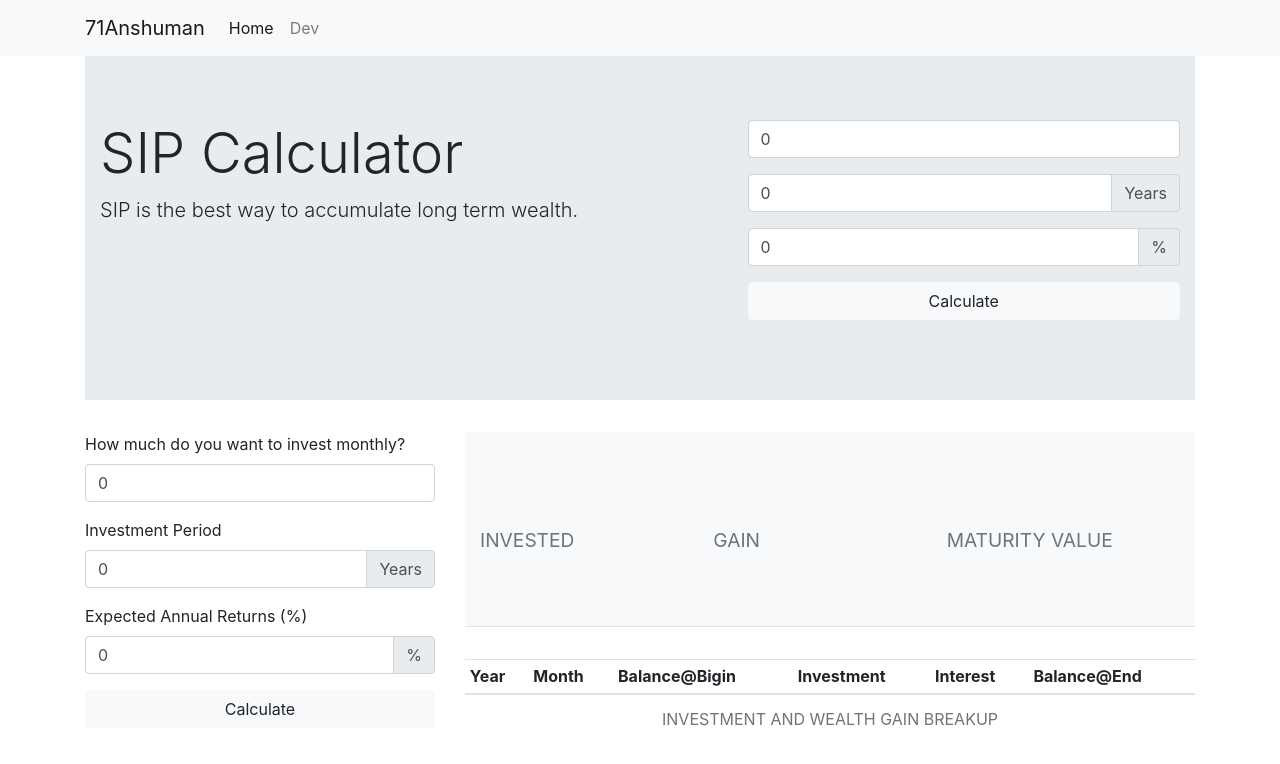
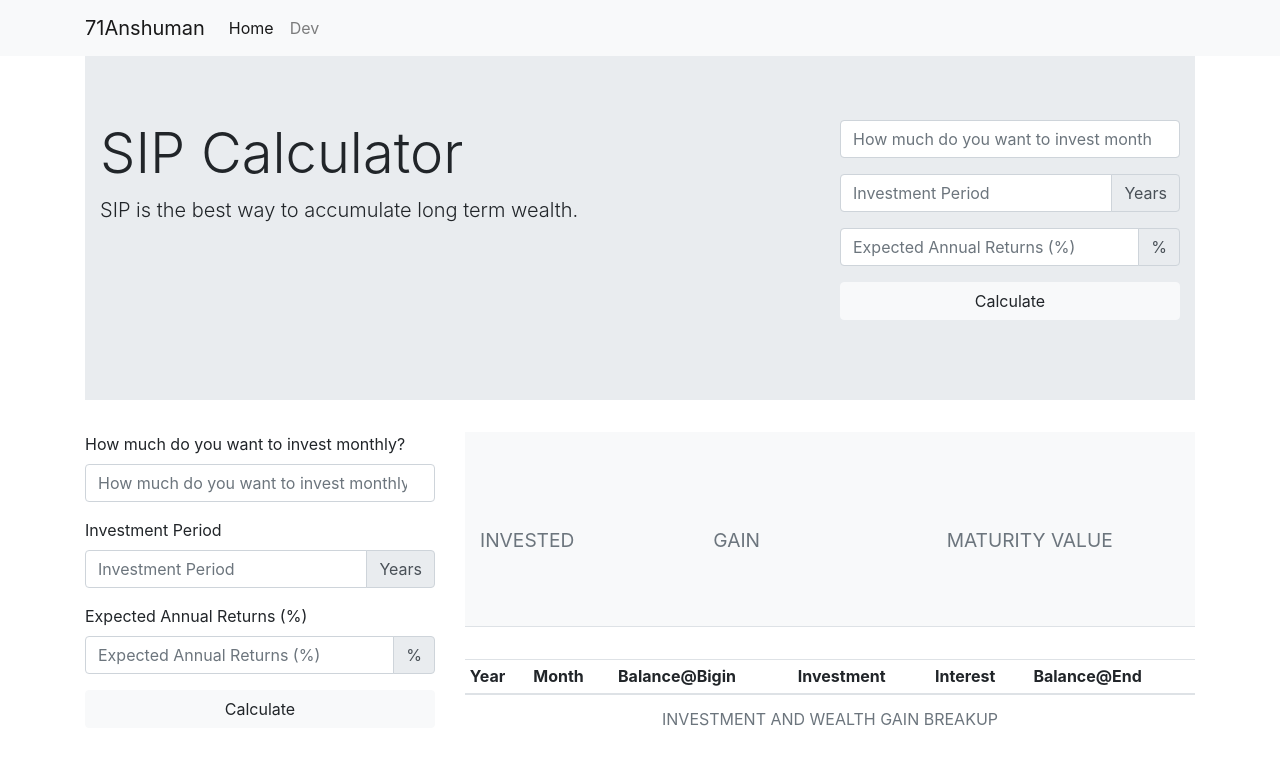
Before and after one commit to 71anshuman/utils, a React (Create React App) app: page / in a window 1280 px wide. Shown: the top 764 px of the page. Built offline with nearby package versions, Linux system fonts and the light colour scheme; what financejs would draw is missing.

Commit message:
added github pages deploy script

```diff
--- a/package.json
+++ b/package.json
@@ -2,11 +2,13 @@
   "name": "tools-reactjs",
   "version": "0.1.0",
   "private": true,
+  "homepage": "https://71anshuman.github.io/tools-reactjs",
   "dependencies": {
     "@testing-library/jest-dom": "^5.11.10",
     "@testing-library/react": "^11.2.6",
     "@testing-library/user-event": "^12.8.3",
     "financejs": "^4.1.0",
+    "gh-pages": "^3.1.0",
     "react": "^17.0.2",
     "react-dom": "^17.0.2",
     "react-intl": "^5.15.7",
@@ -15,6 +17,8 @@
     "web-vitals": "^1.1.1"
   },
   "scripts": {
+    "predeploy": "npm run build",
+    "deploy": "gh-pages -b master -d build",
     "start": "react-scripts start",
     "build": "react-scripts build",
     "test": "react-scripts test",
--- a/src/App.js
+++ b/src/App.js
@@ -7,9 +7,9 @@ import Breakup from './components/Breakup';
 let finance = new Finance();
 
 function App() {
-  const [sipAmount, setSipAmount] = useState(0);
-  const [period, setPeriod] = useState(0);
-  const [rateOfReturn, setRateOfReturn] = useState(0);
+  const [sipAmount, setSipAmount] = useState();
+  const [period, setPeriod] = useState();
+  const [rateOfReturn, setRateOfReturn] = useState();
   const [meta, setMeta] = useState({});
   const [data, setData] = useState([]);
 
@@ -38,14 +38,12 @@ function App() {
     }
     setData(transactions);
     const invested = period * 12 * sipAmount;
-    const CAGR = finance.CAGR(invested, investmentAmount, period);
     setMeta({
-      investmentAmount: invested,
+      investmentAmount: invested ?? 0,
       period,
       rateOfReturn,
       finalBalance: investmentAmount,
-      interestAmount: investmentAmount - invested,
-      CAGR: CAGR
+      interestAmount: parseInt(investmentAmount - invested),
     });
 
   }
@@ -57,11 +55,11 @@ function App() {
       <div className="jumbotron jumbotron-fluid">
         <div className="container">
           <div className="row">
-            <div className="col-md-7">
+            <div className="col-md-8">
               <h1 className="display-4">SIP Calculator</h1>
               <p className="lead">SIP is the best way to accumulate long term wealth.</p>
             </div>
-            <div className="col-md-5">
+            <div className="col-md-4">
               <form>
                 <div className="form-group">
                   {/* <label>How much do you want to invest monthly?</label> */}
@@ -124,7 +122,7 @@ function App() {
           </form>
         </div>
         <div className="col-md-8">
-          <Breakup data={data} meta={meta}/>
+          { data && <Breakup data={data} meta={meta}/> }
         </div>
       </div>
     </div>
```
Also changed, not shown: 1 other file (tests, documents, lock files or other folders).
